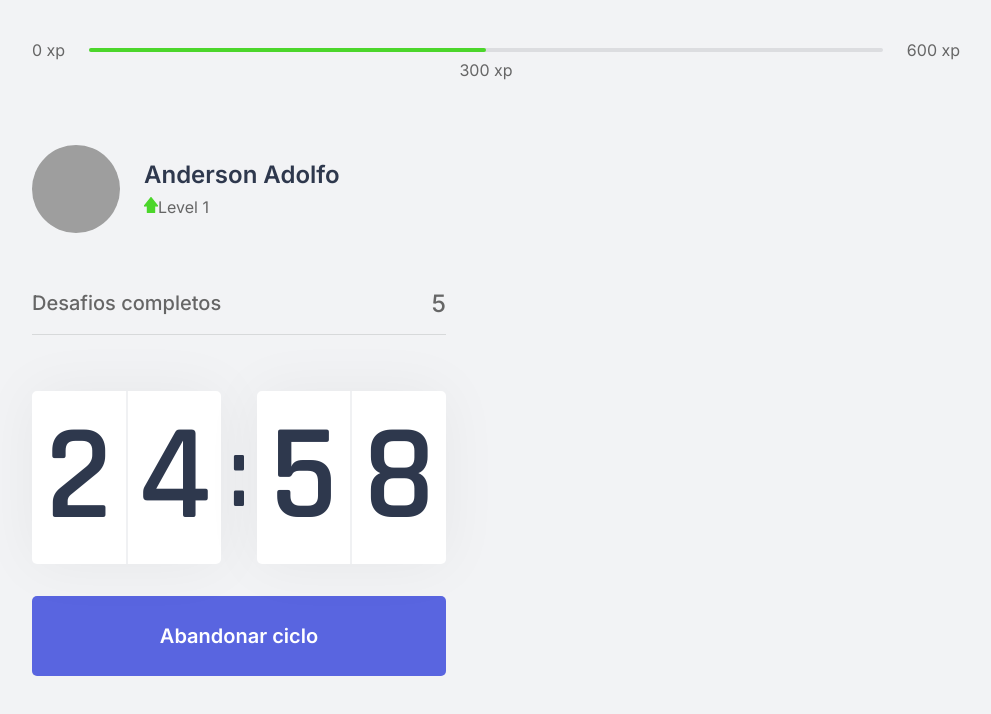
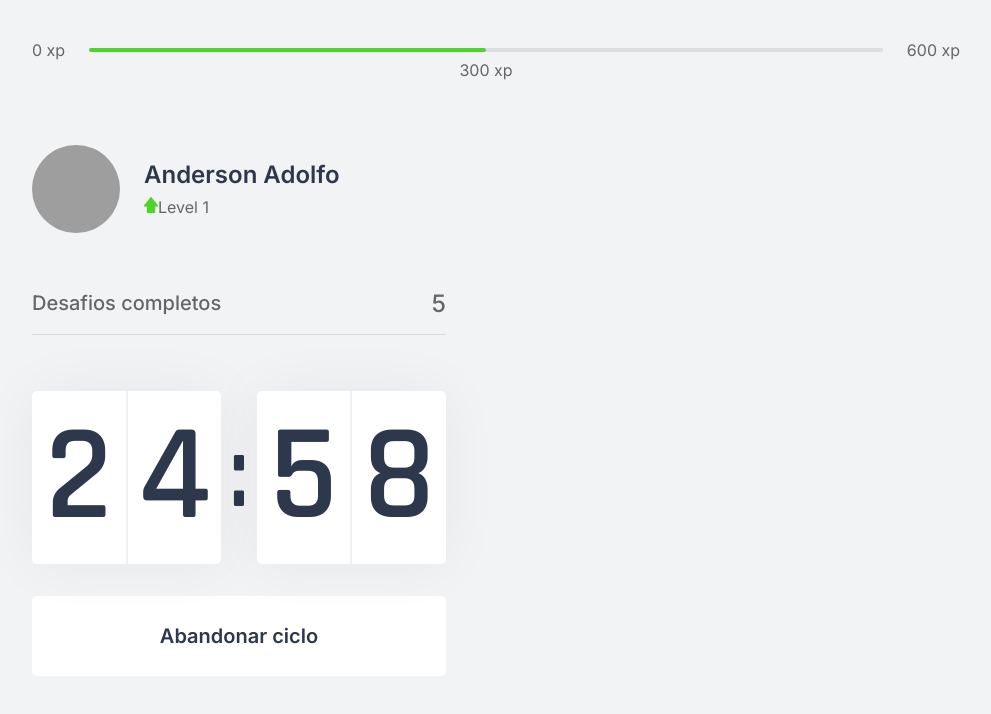
Before and after one commit to AndersonAslap/NLW4-moveit, a Next.js app: page / in a window 1280 px wide. Both pictures are taken after a click on the button "Iniciar um ciclo". Shown: the top 714 px of the page, without its empty margins (144-1135 px from the left). Built offline with nearby package versions, Linux system fonts and the light colour scheme; grey boxes are pictures that could not be loaded.

Commit message:
Botão de abandonar ciclo

```diff
--- a/src/components/Countdown.tsx
+++ b/src/components/Countdown.tsx
@@ -1,6 +1,8 @@
 import { useState, useEffect } from 'react';
 
 import styles from '../styles/components/Countdown.module.css';
+
+let countdownTimeout: NodeJS.Timeout;
 
 export function Countdown() {
 
@@ -17,9 +19,15 @@
         setIsActive(true);
     }
 
+    function resetCountdown() {
+        clearTimeout(countdownTimeout);
+        setIsActive(false);
+        setTime(25 * 60);
+    }
+
     useEffect(() => {
         if (isActive && time > 0) {
-            setTimeout(() => {
+            countdownTimeout = setTimeout(() => {
                 setTime(time - 1);
             }, 1000)
         }
@@ -41,13 +49,22 @@
                 </div>
             </div>
 
-            <button
+            { isActive ? (
+                <button
+                type="button"
+                className={`${styles.countdownButton} ${styles.countdownButtonActive}`}
+                onClick={resetCountdown}>
+                    Abandonar ciclo
+                </button>
+            ) : (
+                <button
                 type="button"
                 className={styles.countdownButton}
-                onClick={startCountdown}
-            >
-                { isActive ? 'Abandonar ciclo' : 'Iniciar um ciclo' }
-            </button>
+                onClick={startCountdown}>
+                    Iniciar um ciclo
+                </button>
+            ) }
+
         </div>
     );
 }
--- a/src/styles/components/Countdown.module.css
+++ b/src/styles/components/Countdown.module.css
@@ -61,3 +61,13 @@
 .countdownButton:hover {
     background: var(--blue-dark);
 }
+
+.countdownButtonActive {
+    background: var(--white);
+    color: var(--title);
+}
+
+.countdownButtonActive:hover {
+    background: var(--red);
+    color: var(--white);
+}
```
